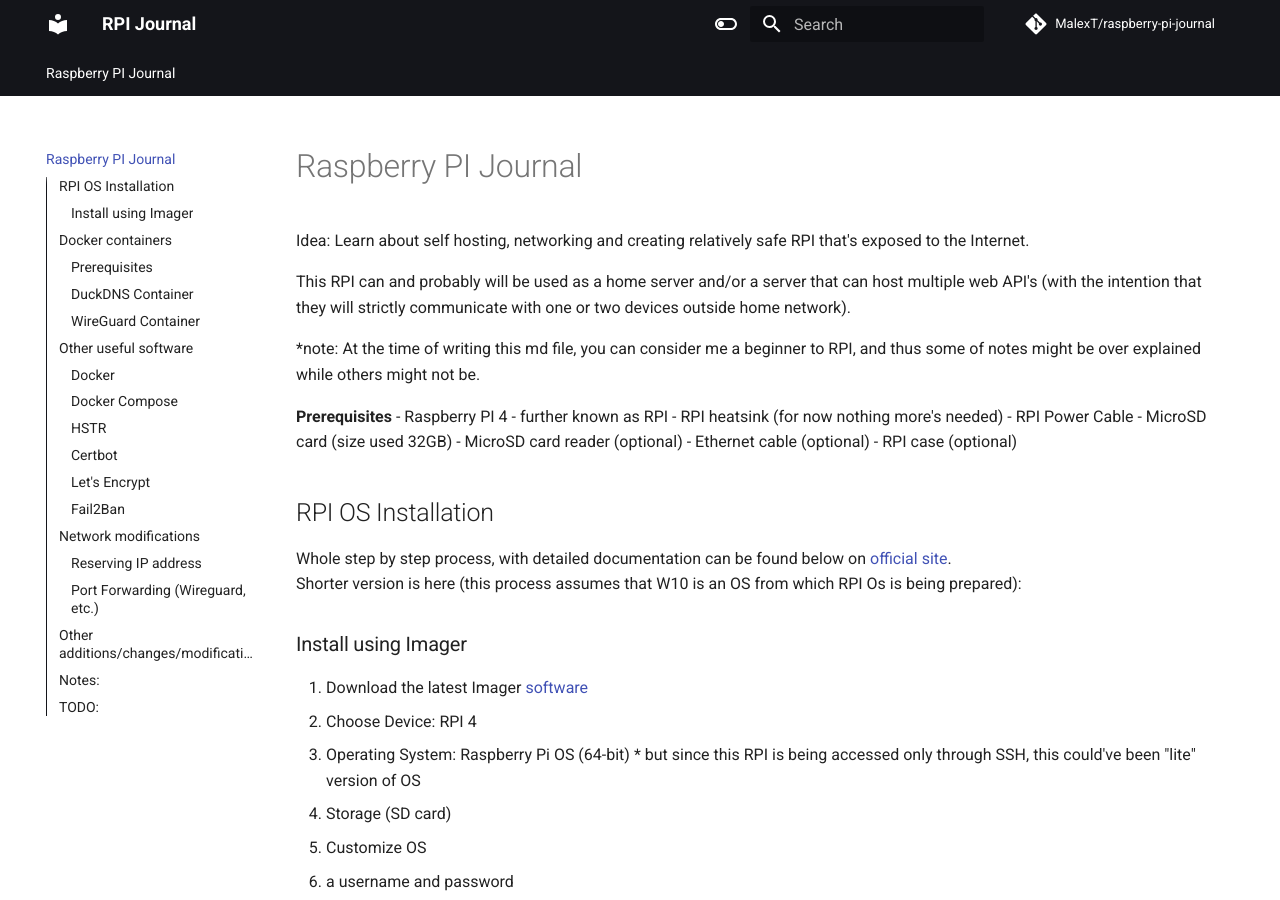
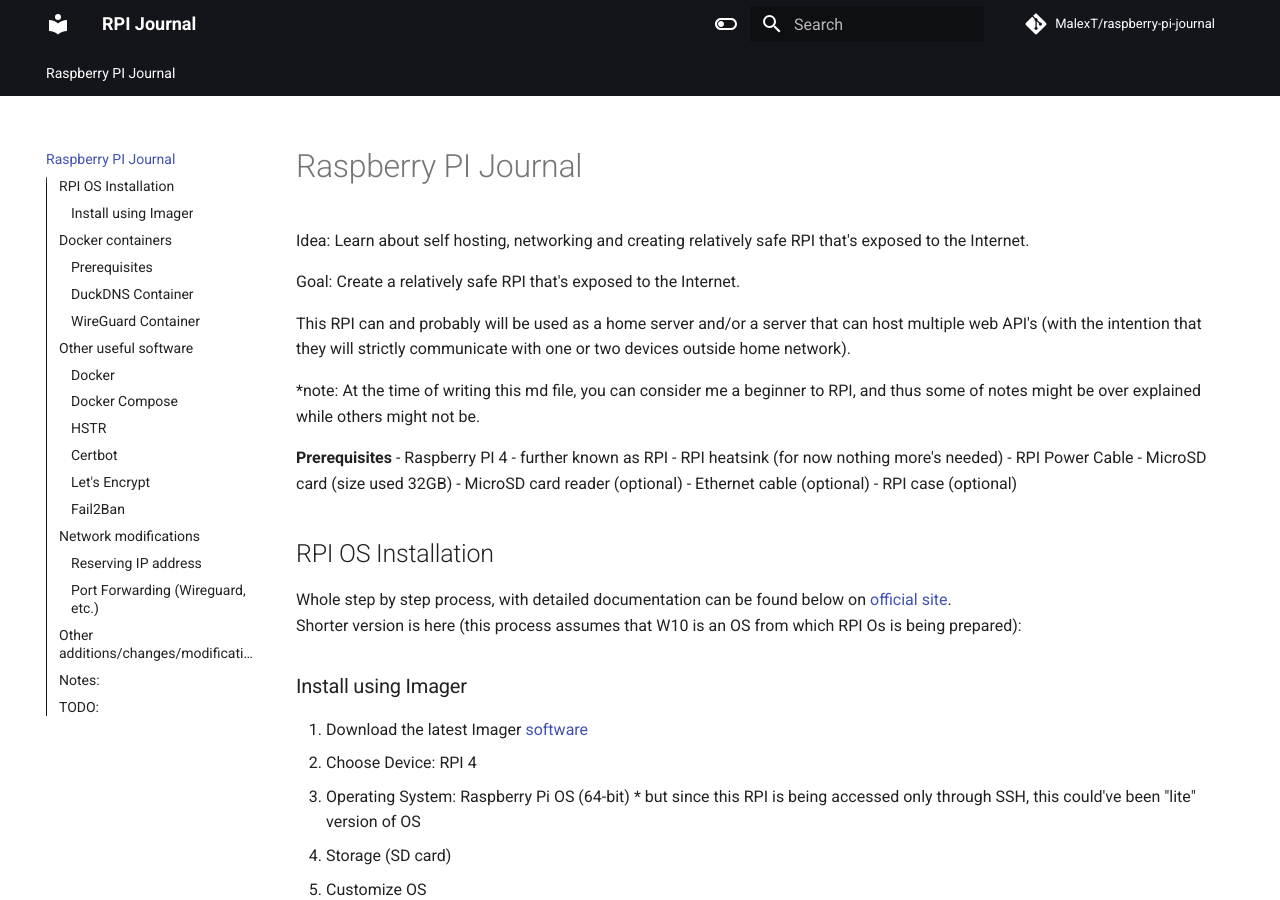
Before and after one commit to MalexT/raspberry-pi-journal, an MkDocs documentation site: the page built from docs/index.md, in a window 1280 px wide and 900 px high. Built offline with MkDocs 1.6.1 and Material for MkDocs 9.7.7, drawn with Linux system fonts in a browser that asks for light colours; comment, search, counter and statistics services are not loaded; the version menu is left out; some of the changed text lies outside the part shown.

Commit message:
Testing CI && added Goal

```diff
--- a/docs/index.md
+++ b/docs/index.md
@@ -1,6 +1,8 @@
 # Raspberry PI Journal
 
 Idea: Learn about self hosting, networking and creating relatively safe RPI that's exposed to the Internet.
+
+Goal: Create a relatively safe RPI that's exposed to the Internet.
 
 This RPI can and probably will be used as a home server and/or a server that can host multiple web API's (with the intention that they will strictly communicate with one or two devices outside home network).
 
@@ -220,3 +222,5 @@
 
 ## TODO:
 Once this gets too messy, create a hierarchy for files
+
+- Explore on what next to do to accomplish the goal.
```
